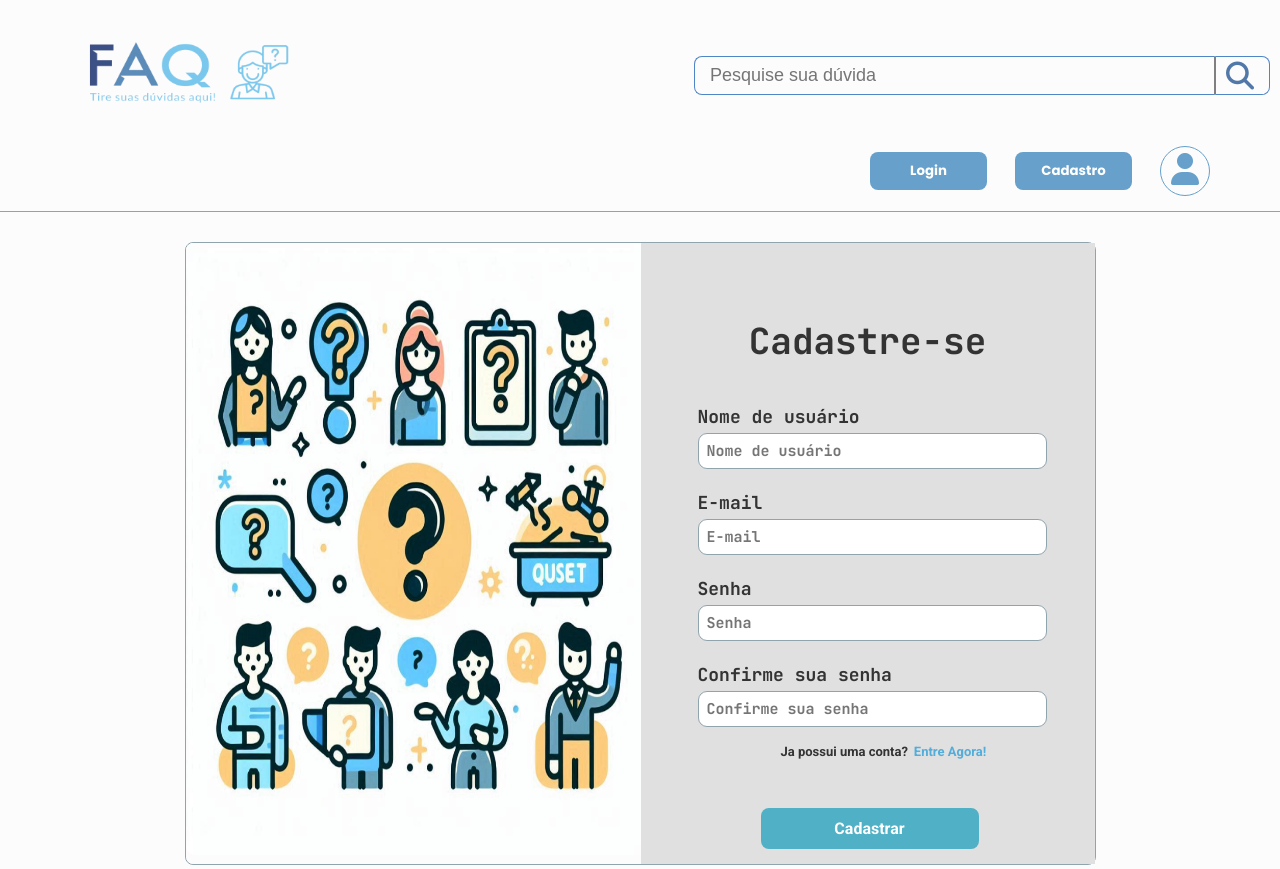
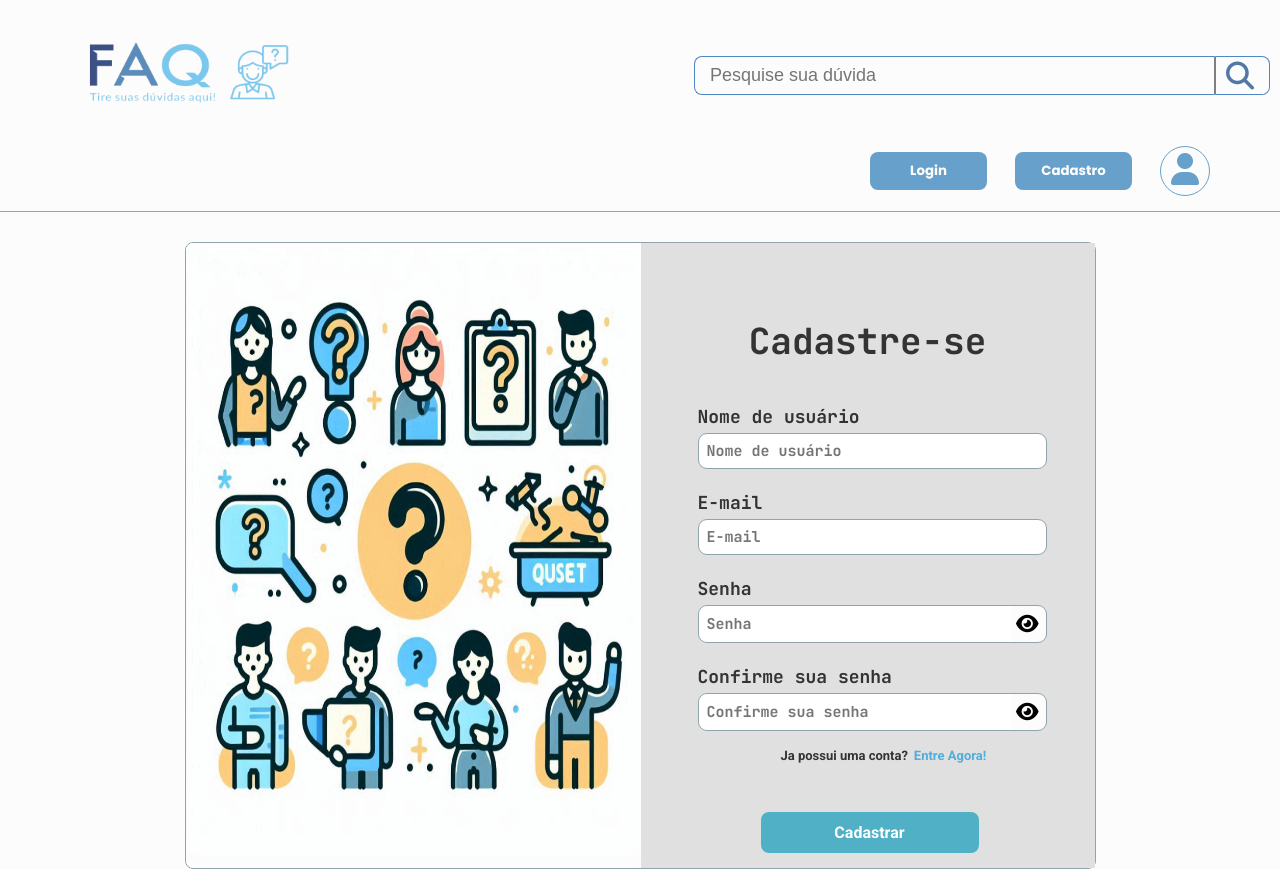
Before and after one commit to Tauan-Ray/System-Faq, a Next.js app in the folder client/: page /auth/signup in a window 1280 px wide. Built offline with nearby package versions, Linux system fonts and the light colour scheme.

Commit message:
:sparkles: feat: Adicionado botão para ocultar ou ver senha.

```diff
--- /dev/null
+++ b/client/src/app/components/auth/InputPassword.tsx
@@ -0,0 +1,59 @@
+import styles from "@/app/styles/Login.module.css"
+import { useState } from "react"
+
+interface InputPasswordProps {
+    isConfirmPassword?: boolean;
+    password: string;
+    confirmPassword?: string
+    handlePasswordChange: (e: React.ChangeEvent<HTMLInputElement>) => void;
+}
+
+const InputPassword: React.FC<InputPasswordProps> = ({
+      isConfirmPassword,
+      password,
+      confirmPassword,
+      handlePasswordChange,
+    }) => {
+    const [isPasswordVisible, setIsPasswordVisible] = useState(false)
+
+    const handleTogglePassword = () => {
+        setIsPasswordVisible(!isPasswordVisible)
+      }
+
+
+    return (
+        <div className={styles.input_password}>
+          <input
+          type={isPasswordVisible ? "text" : "password"}
+          placeholder={isConfirmPassword ? "Confirme sua senha" : "Senha"}
+          name={isConfirmPassword ? 'confirm-password' : 'password'}
+          className={styles.input_form}
+          aria-label='Senha'
+          value={isConfirmPassword ? confirmPassword : password}
+          onChange={handlePasswordChange}
+          required
+          style={{
+            width: "90%",
+            borderTopRightRadius: "0px",
+            borderBottomRightRadius: "0px",
+            borderRight: "0px",
+            border: "none"
+          }}
+          />
+
+          <button
+            type="button"
+            className={styles.button_eye}
+            onClick={handleTogglePassword}>
+              <i className={isPasswordVisible ? "fa-solid fa-eye-slash" : "fa-solid fa-eye"}
+                style={{
+                  fontSize: "20px",
+                  position: "relative",
+                  top: "1.5px",
+                }}/>
+          </button>
+        </div>
+    )
+}
+
+export default InputPassword;
--- a/client/src/app/components/auth/SignUpForm.tsx
+++ b/client/src/app/components/auth/SignUpForm.tsx
@@ -4,6 +4,7 @@ import { useState } from 'react';
 import styles from '@/app/styles/Login.module.css'
 import Link from 'next/link';
 import { useRouter } from 'next/navigation';
+import InputPassword from './InputPassword';
 
 const RegisterForm = () => {
   const [email, setEmail] = useState('');
@@ -99,34 +100,30 @@ const RegisterForm = () => {
 
         <div className={styles.div_input}>
         <label htmlFor="password" className={styles.label_input}>Senha</label>
-        <input
-        type="password"
-        placeholder='Senha'
-        name='password'
-        className={styles.input_form}
-        aria-label='Senha'
-        value={password}
-        onChange={handlePasswordChange}
-        required/>
+
+        <InputPassword
+          password={password}
+          confirmPassword={confirmPassword}
+          handlePasswordChange={handlePasswordChange}
+          isConfirmPassword = {false}
+        />
+
         </div>
 
         <div className={styles.div_input}>
-        <label htmlFor="confirm-password" className={styles.label_input}>Confirme sua senha</label>
-        <input
-        type="password"
-        placeholder='Confirme sua senha'
-        name='password'
-        className={styles.input_form}
-        aria-label='Confirma senha'
-        value={confirmPassword}
-        onChange={handleConfirmPasswordChange}
-        required/>
+          <label htmlFor="confirm-password" className={styles.label_input}>Confirme sua senha</label>
+          <InputPassword
+            password={password}
+            confirmPassword={confirmPassword}
+            handlePasswordChange={handleConfirmPasswordChange}
+            isConfirmPassword = {true}
+          />
         </div>
 
         <p className={styles.text_to_sign}>Ja possui uma conta?
-        <Link href="/auth/signin" className={styles.link_to_sign}>
-            Entre Agora!
-        </Link>
+          <Link href="/auth/signin" className={styles.link_to_sign}>
+              Entre Agora!
+          </Link>
         </p>
 
         {errorMessage && errorMessage.map((error, index) => (
--- a/client/src/app/styles/Login.module.css
+++ b/client/src/app/styles/Login.module.css
@@ -134,6 +134,18 @@
     margin-top: 5px;
 }
 
+.input_password {
+    border-radius: 9px;
+    width: 88%;
+    border: 1px solid #90A4AE;
+}
+
+.button_eye {
+    border: none;
+    margin-left: 5px;
+    cursor: pointer;
+}
+
 
 @media (max-width: 1024px) {
     .container {
```
Also changed, not shown: client/src/app/components/auth/LoginForm.tsx (+5 -9 lines).
